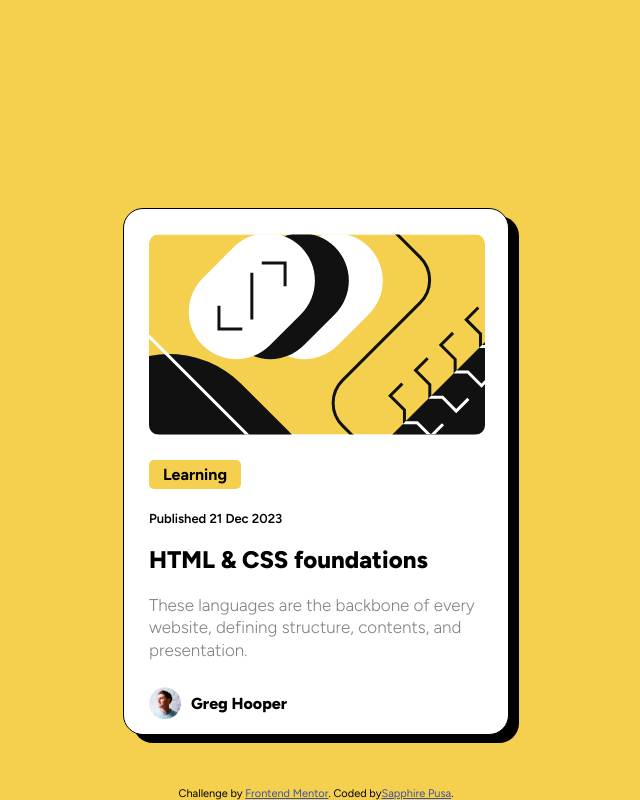
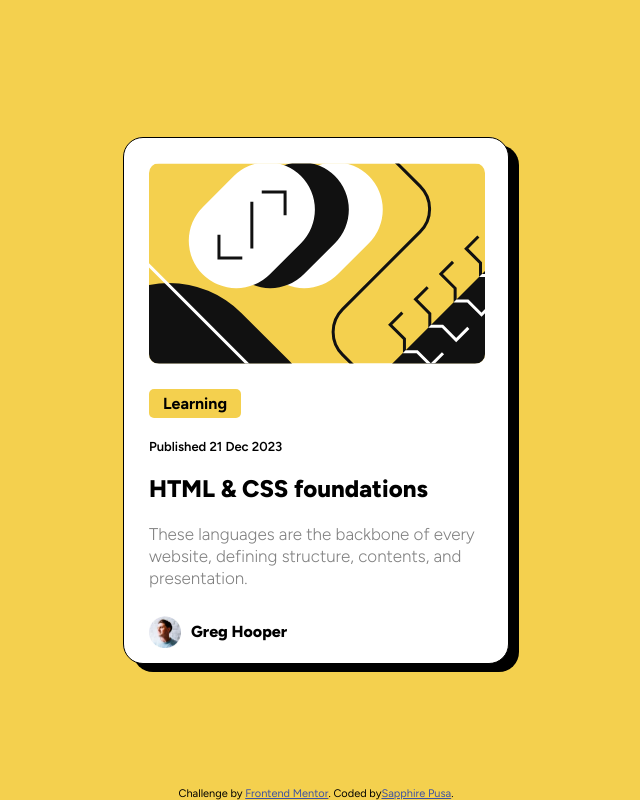
Before and after one commit to sapphirepusa/blog-card-challenge, a plain HTML site: page index.html in a window 1280 px wide. Shown: the whole page, without its empty margins (324-964 px from the left). Drawn offline with Linux system fonts and the light colour scheme.

Commit message:
update viewport in style.css file

```diff
--- a/style.css
+++ b/style.css
@@ -19,7 +19,11 @@ body {
     display: flex;
     justify-content: center;
     align-items: center;
-    padding-top: 200px;
+    position: fixed;
+    inset: 0px;
+    height: fit-content;
+    width: fit-content;
+    margin: auto;
 
 }
 
```
